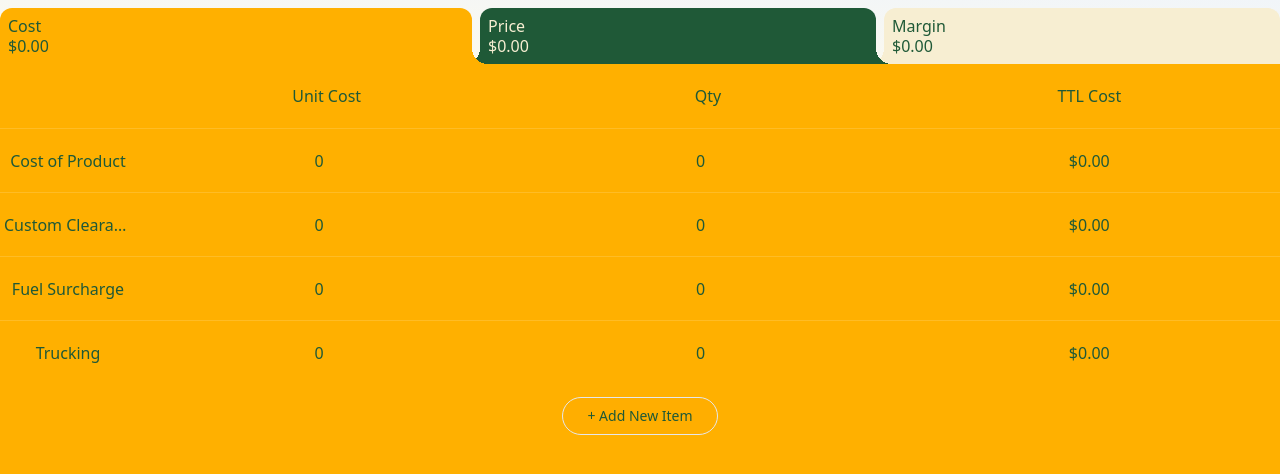
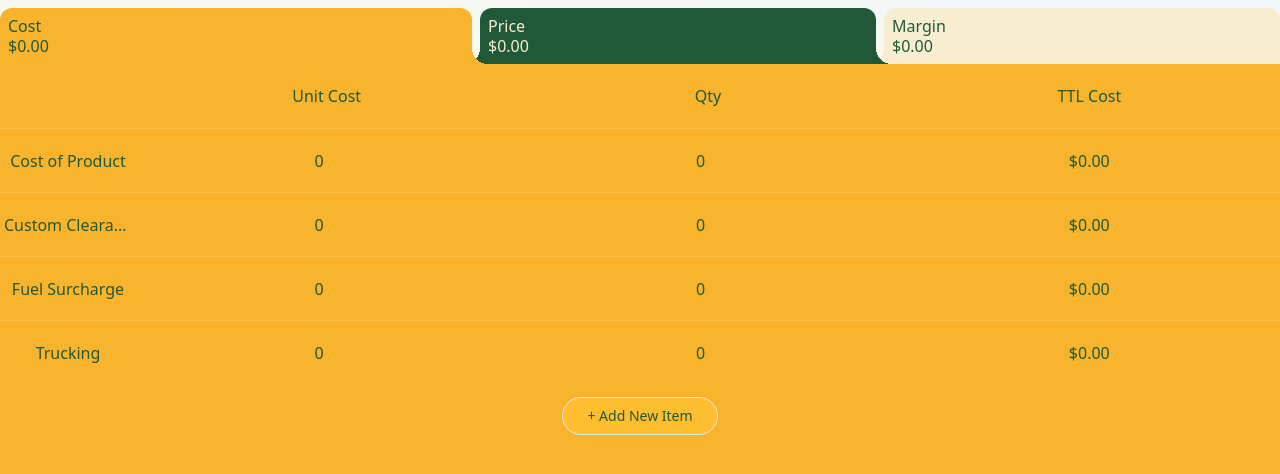
Before and after one commit to DevJogger/costing-margin-calculator, a Next.js app: page / in a window 1280 px wide. Shown: the top 474 px of the page. Built offline with nearby package versions, Linux system fonts and the light colour scheme.

Commit message:
Refactor components and adjust styles

```diff
--- a/app/globals.css
+++ b/app/globals.css
@@ -6,7 +6,7 @@
   --foreground-rgb: 0, 0, 0;
   --background-start-rgb: 214, 219, 220;
   --background-end-rgb: 255, 255, 255;
-  --costBg: #ffb000;
+  --costBg: #f9b42e;
   --priceBg: #1f5937;
   --marginBg: #f7eed2;
   --costText: #1f5937;
--- a/components/CostPage.tsx
+++ b/components/CostPage.tsx
@@ -1,5 +1,5 @@
 import { useState, useCallback, useEffect, useMemo } from 'react'
-import TableHead from '@/components/TableHead'
+import TableHeader from '@/components/TableHeader'
 import Row from '@/components/Row'
 
 interface CostPageProps {
@@ -35,7 +35,7 @@ export default function CostPage({ setCostTotal, hidden }: CostPageProps) {
       className={`flex-1 flex-col justify-between ${hidden ? 'hidden' : 'flex'}`}
       style={{ backgroundColor: 'var(--costBg)', color: 'var(--costText)' }}
     >
-      <TableHead title={['', 'Unit Cost', 'Qty', 'TTL Cost']} />
+      <TableHeader title={['', 'Unit Cost', 'Qty', 'TTL Cost']} />
       <section className="flex-1">
         {rows.map((el, i) => (
           <Row
@@ -49,7 +49,7 @@ export default function CostPage({ setCostTotal, hidden }: CostPageProps) {
           className="flex h-16 items-center justify-center text-sm"
           onClick={addNewItem}
         >
-          <span className="rounded-full border px-6 py-2 backdrop-saturate-150">
+          <span className="rounded-full border px-6 py-2 backdrop-brightness-105">
             + Add New Item
           </span>
         </div>
--- a/components/PricePage.tsx
+++ b/components/PricePage.tsx
@@ -1,5 +1,5 @@
 import { useState, useCallback, useEffect, useMemo } from 'react'
-import TableHead from '@/components/TableHead'
+import TableHeader from '@/components/TableHeader'
 import Row from '@/components/Row'
 
 interface PricePageProps {
@@ -36,7 +36,7 @@ export default function PricePage({ setPriceTotal, hidden }: PricePageProps) {
       className={`flex-1 flex-col justify-between ${hidden ? 'hidden' : 'flex'}`}
       style={{ backgroundColor: 'var(--priceBg)', color: 'var(--priceText)' }}
     >
-      <TableHead title={['', 'Unit Price', 'Qty', 'TTL Revenue']} />
+      <TableHeader title={['', 'Unit Price', 'Qty', 'TTL Revenue']} />
       <section className="flex-1 overflow-scroll">
         {rows.map((el, i) => (
           <Row
--- a/components/TableHead.tsx
+++ b/components/TableHeader.tsx
@@ -1,8 +1,8 @@
-interface HeadBarProps {
+interface TableHeaderProps {
   title: string[]
 }
 
-export default function TableHead({ title }: HeadBarProps) {
+export default function TableHeader({ title }: TableHeaderProps) {
   return (
     <div className="flex h-16 items-center">
       {title.map((t, i) => (
```
